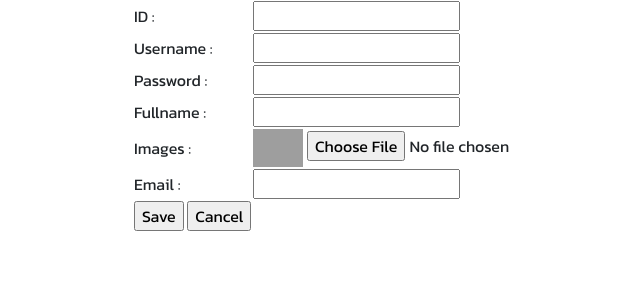
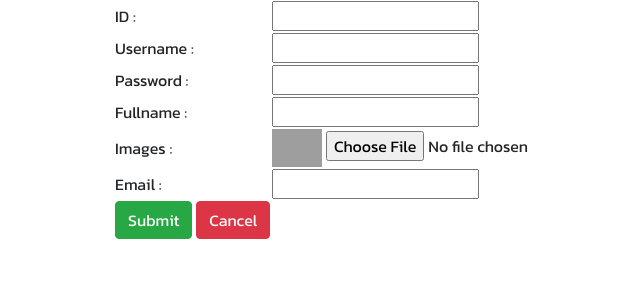
Before and after one commit to organpcysd/Project_Script_G09, a PHP site: page /editForm_admin.php?ID=1 in a window 1280 px wide. Shown: the top 300 px of the page, without its empty margins (242-882 px from the left). Run offline with PHP 8.4, Linux system fonts and the light colour scheme; data that the repository does not hold is empty; grey boxes are pictures that could not be loaded.

Commit message:
Update editForm_admin.php

```diff
--- a/editForm_admin.php
+++ b/editForm_admin.php
@@ -10,7 +10,6 @@
     $row = $rs->fetch_assoc()
 
 ?>
-
 
 <body>
     <center>
@@ -73,9 +72,8 @@
             </tr>
 
             <td>
-
-                    <input type = "submit" value="Save" name = "Save">
-                    <input type="button" onclick="location.href='adminmanage.php'" value="Cancel" />
+                    <input type = "submit" class="btn btn-success value="Save" name = "Save">
+                    <input type = "button" class="btn btn-danger" onclick="location.href='adminmanage.php'" value="Cancel" />
                 </td>
 
         </table>
```
